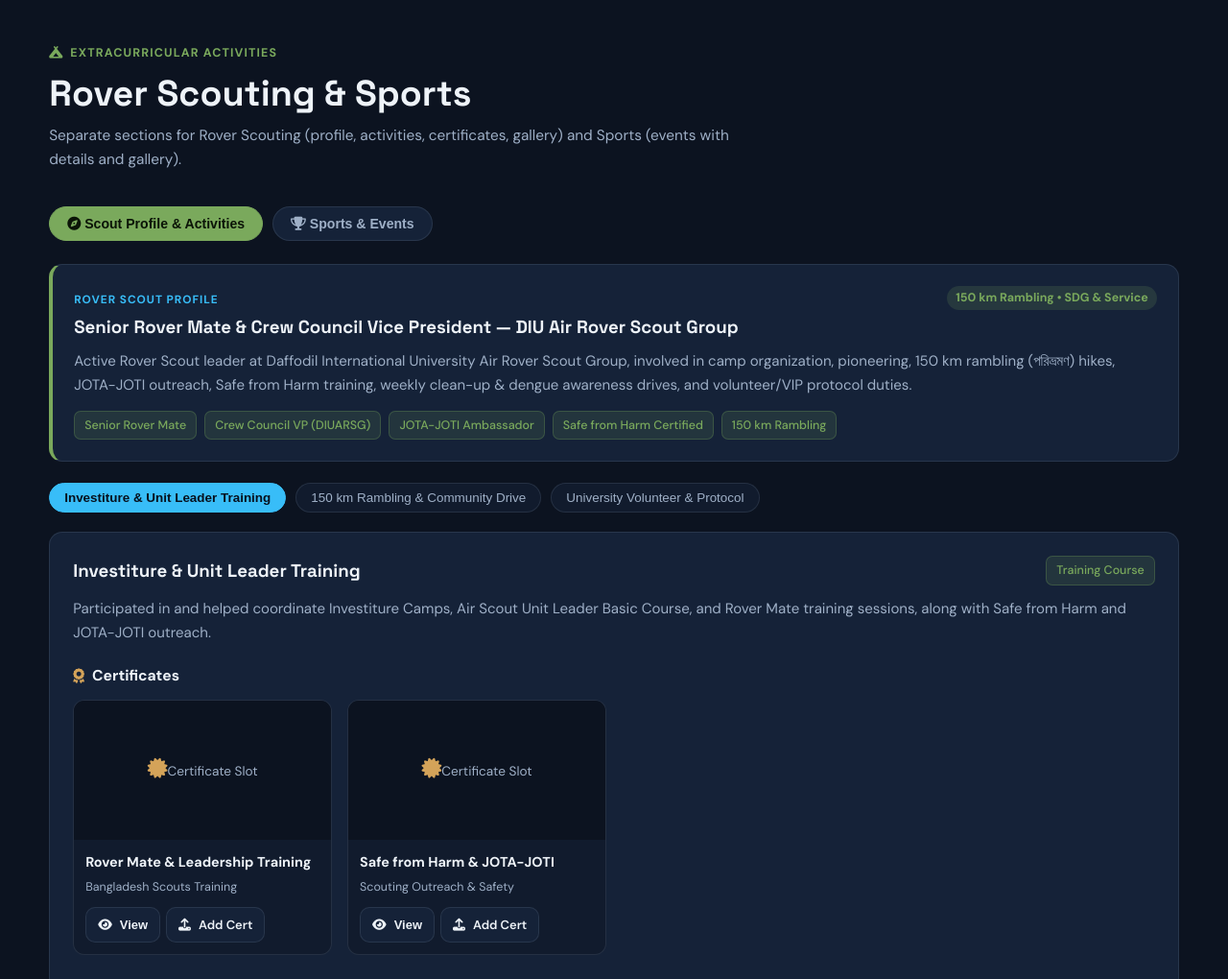
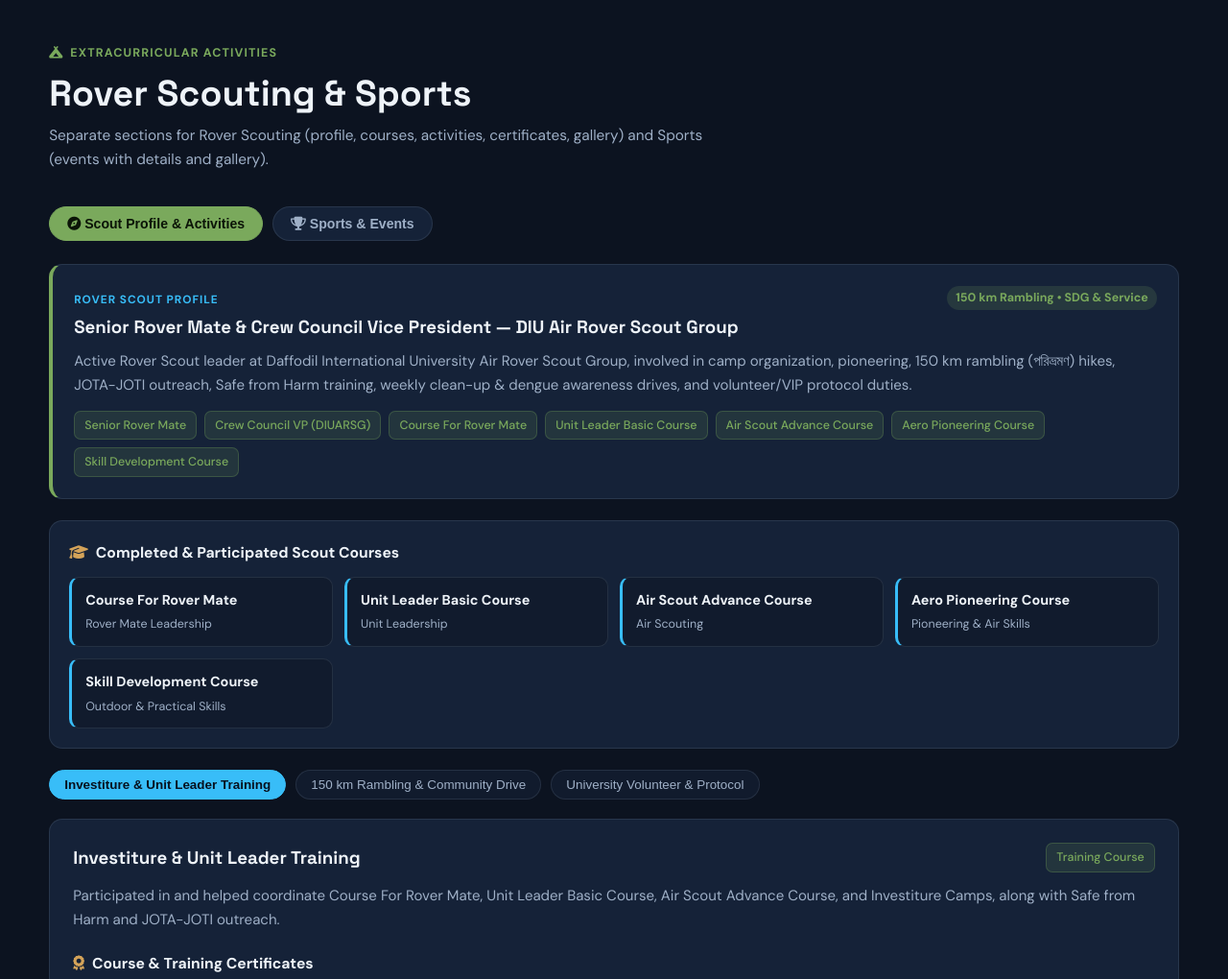
Before and after one commit to sabbir87/sabbir-portfolio, a plain HTML site: page index.html in a window 1280 px wide. Shown: the part 1700-2720 px from the top of the page at 96% size. Drawn offline with Linux system fonts and the light colour scheme.

Commit message:
Update index.html

```diff
--- a/index.html
+++ b/index.html
@@ -590,6 +590,42 @@
       color: var(--scout-accent);
       border: 1px solid rgba(122, 169, 92, 0.28);
       font-weight: 500;
+    }
+
+    .course-directory-box {
+      background: var(--surface);
+      border: 1px solid var(--border);
+      border-radius: var(--radius);
+      padding: 20px;
+      margin-bottom: 22px;
+    }
+
+    .course-list-grid {
+      display: grid;
+      grid-template-columns: repeat(auto-fill, minmax(225px, 1fr));
+      gap: 12px;
+      margin-top: 12px;
+    }
+
+    .course-pill-card {
+      background: var(--bg-alt);
+      border: 1px solid var(--border);
+      border-left: 3px solid var(--air-accent);
+      border-radius: 10px;
+      padding: 12px 14px;
+    }
+
+    .course-pill-card strong {
+      display: block;
+      font-size: 0.9rem;
+      color: var(--text);
+      margin-bottom: 3px;
+    }
+
+    .course-pill-card small {
+      display: block;
+      font-size: 0.78rem;
+      color: var(--muted);
     }
 
     .sub-activity-tabs {
@@ -1324,7 +1360,7 @@
       <div class="sec-head">
         <div class="sec-eyebrow"><i class="fas fa-campground"></i> Extracurricular Activities</div>
         <h2 class="sec-title">Rover Scouting & Sports</h2>
-        <p class="sec-sub">Separate sections for Rover Scouting (profile, activities, certificates, gallery) and Sports (events with details and gallery).</p>
+        <p class="sec-sub">Separate sections for Rover Scouting (profile, courses, activities, certificates, gallery) and Sports (events with details and gallery).</p>
       </div>
 
       <div class="part-switch" id="activity-part-tabs">
@@ -1352,10 +1388,20 @@
           <div class="scout-tags">
             <span class="scout-tag">Senior Rover Mate</span>
             <span class="scout-tag">Crew Council VP (DIUARSG)</span>
-            <span class="scout-tag">JOTA-JOTI Ambassador</span>
-            <span class="scout-tag">Safe from Harm Certified</span>
-            <span class="scout-tag">150 km Rambling</span>
+            <span class="scout-tag">Course For Rover Mate</span>
+            <span class="scout-tag">Unit Leader Basic Course</span>
+            <span class="scout-tag">Air Scout Advance Course</span>
+            <span class="scout-tag">Aero Pioneering Course</span>
+            <span class="scout-tag">Skill Development Course</span>
           </div>
+        </div>
+
+        <!-- SCOUT COURSES DIRECTORY -->
+        <div class="course-directory-box">
+          <div class="sub-block-title" style="margin-bottom: 0;">
+            <i class="fas fa-graduation-cap"></i> Completed & Participated Scout Courses
+          </div>
+          <div class="course-list-grid" id="scout-courses-list"></div>
         </div>
 
         <div class="sub-activity-tabs" id="scout-activity-tabs"></div>
@@ -1596,15 +1642,24 @@
         }
       ],
 
+      scoutCourses: [
+        { name: "Course For Rover Mate", category: "Rover Mate Leadership" },
+        { name: "Unit Leader Basic Course", category: "Unit Leadership" },
+        { name: "Air Scout Advance Course", category: "Air Scouting" },
+        { name: "Aero Pioneering Course", category: "Pioneering & Air Skills" },
+        { name: "Skill Development Course", category: "Outdoor & Practical Skills" }
+      ],
+
       scoutActivities: [
         {
           id: "investiture-training",
           name: "Investiture & Unit Leader Training",
           badge: "Training Course",
-          description: "Participated in and helped coordinate Investiture Camps, Air Scout Unit Leader Basic Course, and Rover Mate training sessions, along with Safe from Harm and JOTA-JOTI outreach.",
+          description: "Participated in and helped coordinate Course For Rover Mate, Unit Leader Basic Course, Air Scout Advance Course, and Investiture Camps, along with Safe from Harm and JOTA-JOTI outreach.",
           certificates: [
-            { title: "Rover Mate & Leadership Training", issuer: "Bangladesh Scouts Training", image: "" },
-            { title: "Safe from Harm & JOTA-JOTI", issuer: "Scouting Outreach & Safety", image: "" }
+            { title: "Course For Rover Mate", issuer: "Bangladesh Scouts Training", image: "" },
+            { title: "Unit Leader Basic Course", issuer: "Bangladesh Scouts Training", image: "" },
+            { title: "Air Scout Advance Course", issuer: "Air Scouting Training", image: "" }
           ],
           gallery: [
             { src: "", caption: "Scout camp & training session" },
@@ -1615,9 +1670,10 @@
           id: "rambling-service",
           name: "150 km Rambling & Community Drive",
           badge: "Expedition & Service",
-          description: "Completed long-distance rambling (পরিভ্রমণ) hikes, pioneering skill practice, and weekly clean-up & dengue prevention drives across campus and Savar/Ashulia neighborhoods.",
+          description: "Completed long-distance rambling (পরিভ্রমণ) hikes, Aero Pioneering Course & Skill Development Course practices, and weekly clean-up & dengue prevention drives across campus and Savar/Ashulia neighborhoods.",
           certificates: [
-            { title: "Rambling & Pioneering Record", issuer: "DIU Air Rover Scout Group", image: "" }
+            { title: "Aero Pioneering Course", issuer: "DIU Air Rover Scout Group", image: "" },
+            { title: "Skill Development Course", issuer: "Scouting Skill Program", image: "" }
           ],
           gallery: [
             { src: "", caption: "Rambling expedition route & field activity" },
@@ -1817,6 +1873,14 @@ void displayScene(void) {
       ]
     };
 
+    /* Render Scout Courses List */
+    document.getElementById("scout-courses-list").innerHTML = PORTFOLIO.scoutCourses.map((c) => `
+      <div class="course-pill-card">
+        <strong>${escapeHtml(c.name)}</strong>
+        <small>${escapeHtml(c.category)}</small>
+      </div>
+    `).join("");
+
     /* Render Social Media Icons (Hero, Contact & Footer) */
     function buildSocialButtons() {
       return PORTFOLIO.socials.map((s) => `
@@ -2061,7 +2125,7 @@ void displayScene(void) {
         </div>
         <p class="detail-desc">${escapeHtml(current.description)}</p>
 
-        <div class="sub-block-title"><i class="fas fa-award"></i> Certificates</div>
+        <div class="sub-block-title"><i class="fas fa-award"></i> Course & Training Certificates</div>
         <div class="cert-grid">
           ${current.certificates.map((cert, cIdx) => `
             <div class="cert-card">
```
